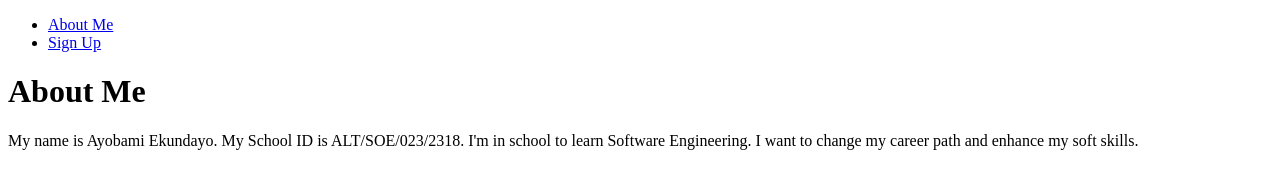
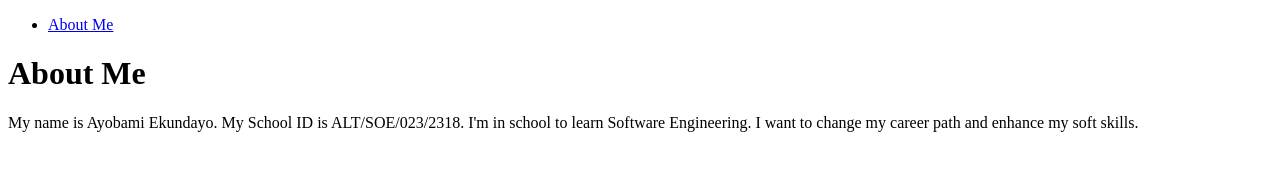
Before and after one commit to Ayooluwabami/AltSchoolAssignment1, a plain HTML site: page About.html in a window 1280 px wide. Drawn offline with Linux system fonts and the light colour scheme.

Commit message:
Update About.html

```diff
--- a/About.html
+++ b/About.html
@@ -11,7 +11,6 @@
       <!-- Internal navigation -->
       <ul>
         <li><a href="About.html">About Me</a></li>
-        <li><a href="SignUp.html">Sign Up</a></li>
       </ul>
     </nav>
   </header>
```
